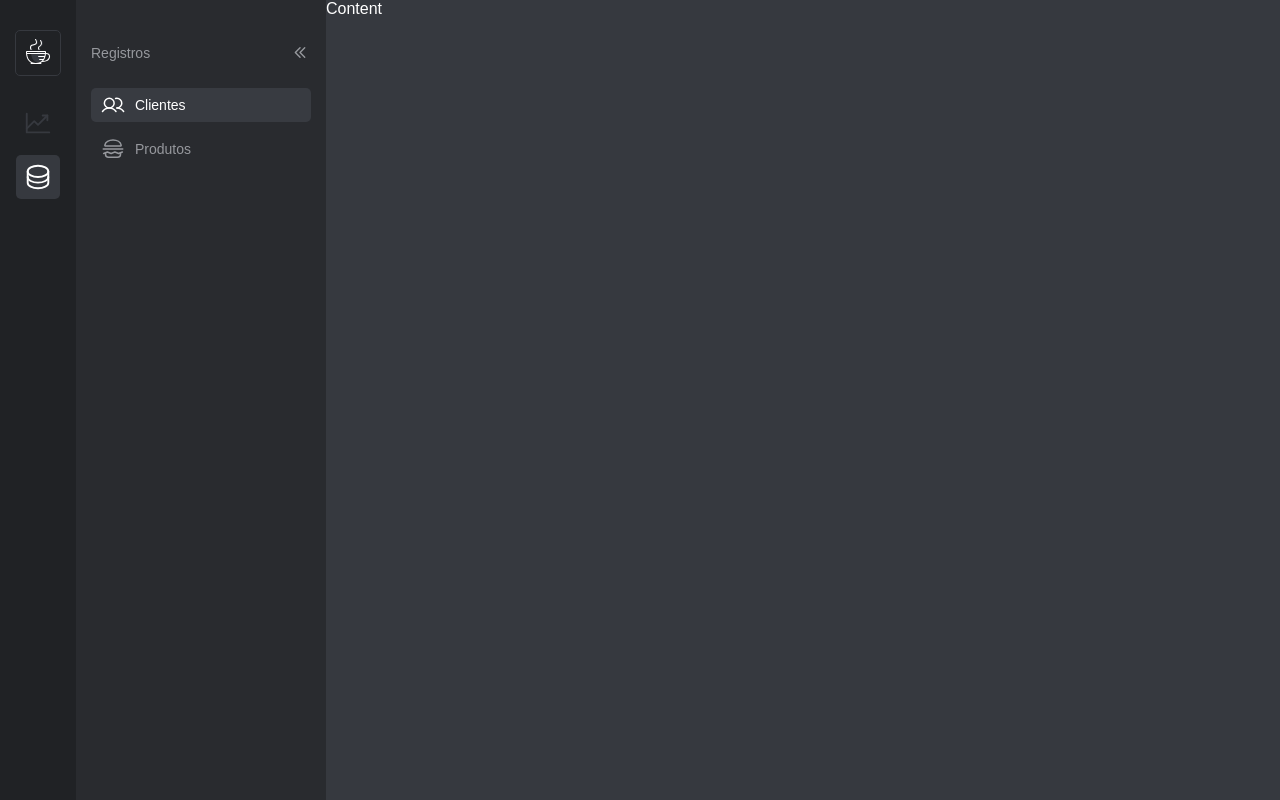
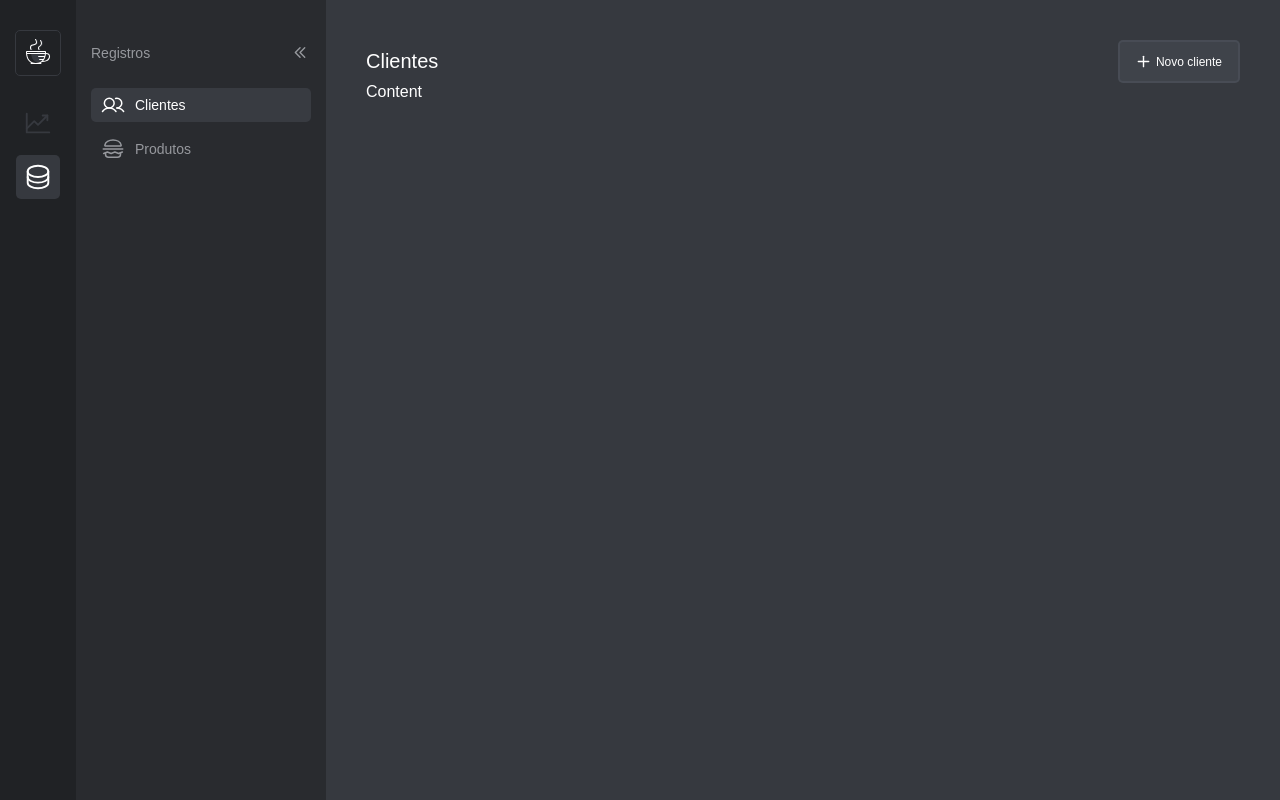
Before and after one commit to lucaslousada/ask-for-food, a React (Vite) app: page /registers/customers in a window 1280 px wide. Built offline with nearby package versions, Linux system fonts and the light colour scheme; a web font is replaced by a local one.

Commit message:
create customer records page header

```diff
--- /dev/null
+++ b/src/components/Header/index.tsx
@@ -0,0 +1,17 @@
+import { ReactNode } from 'react';
+
+import { Container } from './styles';
+
+interface HeaderProps {
+  title: string;
+  newRegistrationButton: ReactNode;
+}
+
+export function Header({ title, newRegistrationButton }: HeaderProps) {
+  return (
+    <Container>
+      <h1>{title}</h1>
+      {newRegistrationButton}
+    </Container>
+  );
+}
--- /dev/null
+++ b/src/components/Header/styles.ts
@@ -0,0 +1,11 @@
+import styled from 'styled-components';
+
+export const Container = styled.header`
+  display: flex;
+  align-items: center;
+  justify-content: space-between;
+
+  h1 {
+    font-size: 20px;
+  }
+`;
--- /dev/null
+++ b/src/components/NewRegistrationButton/index.tsx
@@ -0,0 +1,16 @@
+import { Container } from './styles';
+
+import { Plus } from 'phosphor-react';
+
+interface NewRegistrationButtonProps {
+  title: string;
+}
+
+export function NewRegistrationButton({ title }: NewRegistrationButtonProps) {
+  return (
+    <Container type="button">
+      <Plus weight="bold" />
+      {title}
+    </Container>
+  );
+}
--- /dev/null
+++ b/src/components/NewRegistrationButton/styles.ts
@@ -0,0 +1,22 @@
+import styled from 'styled-components';
+
+export const Container = styled.button`
+  display: flex;
+  align-items: center;
+  column-gap: 5px;
+  padding: 12px 16px;
+  border-radius: 5px;
+  border: 2px solid ${({ theme }) => theme.colors.transparent_color_100};
+  background-color: ${({ theme }) => theme.colors.transparent_color_200};
+  font-size: 12px;
+  transition: background-color ${({ theme }) => theme.transitions.default};
+
+  &:hover {
+    background-color: ${({ theme }) => theme.colors.color_600};
+  }
+
+  > svg {
+    width: 15px;
+    height: 15px;
+  }
+`;
--- a/src/pages/Customers/index.tsx
+++ b/src/pages/Customers/index.tsx
@@ -1,12 +1,20 @@
 import { Menu } from '../../components/Menu';
+import { Header } from '../../components/Header';
+import { NewRegistrationButton } from '../../components/NewRegistrationButton';
 
-import { Container } from './styles';
+import { Container, Main } from './styles';
 
 export function Customers() {
   return (
     <Container>
       <Menu activeCategory="registers" />
-      <main>Content</main>
+      <Main>
+        <Header
+          title="Clientes"
+          newRegistrationButton={<NewRegistrationButton title="Novo cliente" />}
+        />
+        <p>Content</p>
+      </Main>
     </Container>
   );
 }
--- a/src/pages/Customers/styles.ts
+++ b/src/pages/Customers/styles.ts
@@ -3,3 +3,8 @@ import styled from 'styled-components';
 export const Container = styled.div`
   display: flex;
 `;
+
+export const Main = styled.main`
+  width: 100%;
+  padding: 40px;
+`;
--- a/src/styles/themes/dark.ts
+++ b/src/styles/themes/dark.ts
@@ -6,6 +6,7 @@ const dark = {
     color_200: '#292B2F',
     color_300: '#2F3136',
     color_400: '#36393F',
+    color_600: '#4f545c',
     color_700: '#96989D',
     color_800: '#B9BBBE',
     color_900: '#FFFFFF',
--- a/src/styles/themes/styled.d.ts
+++ b/src/styles/themes/styled.d.ts
@@ -9,6 +9,7 @@ declare module 'styled-components' {
       color_200: string;
       color_300: string;
       color_400: string;
+      color_600: string;
       color_700: string;
       color_800: string;
       color_900: string;
```
